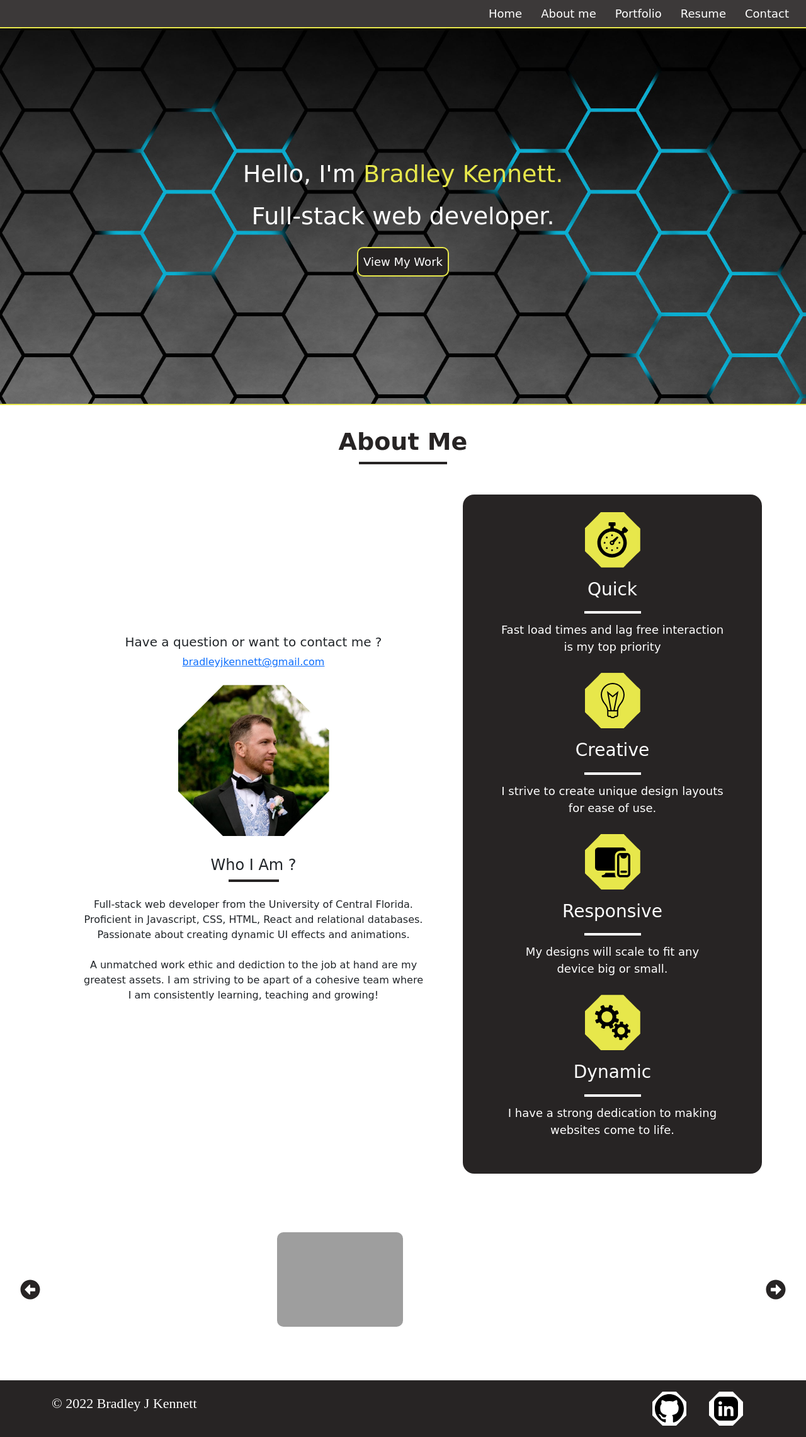
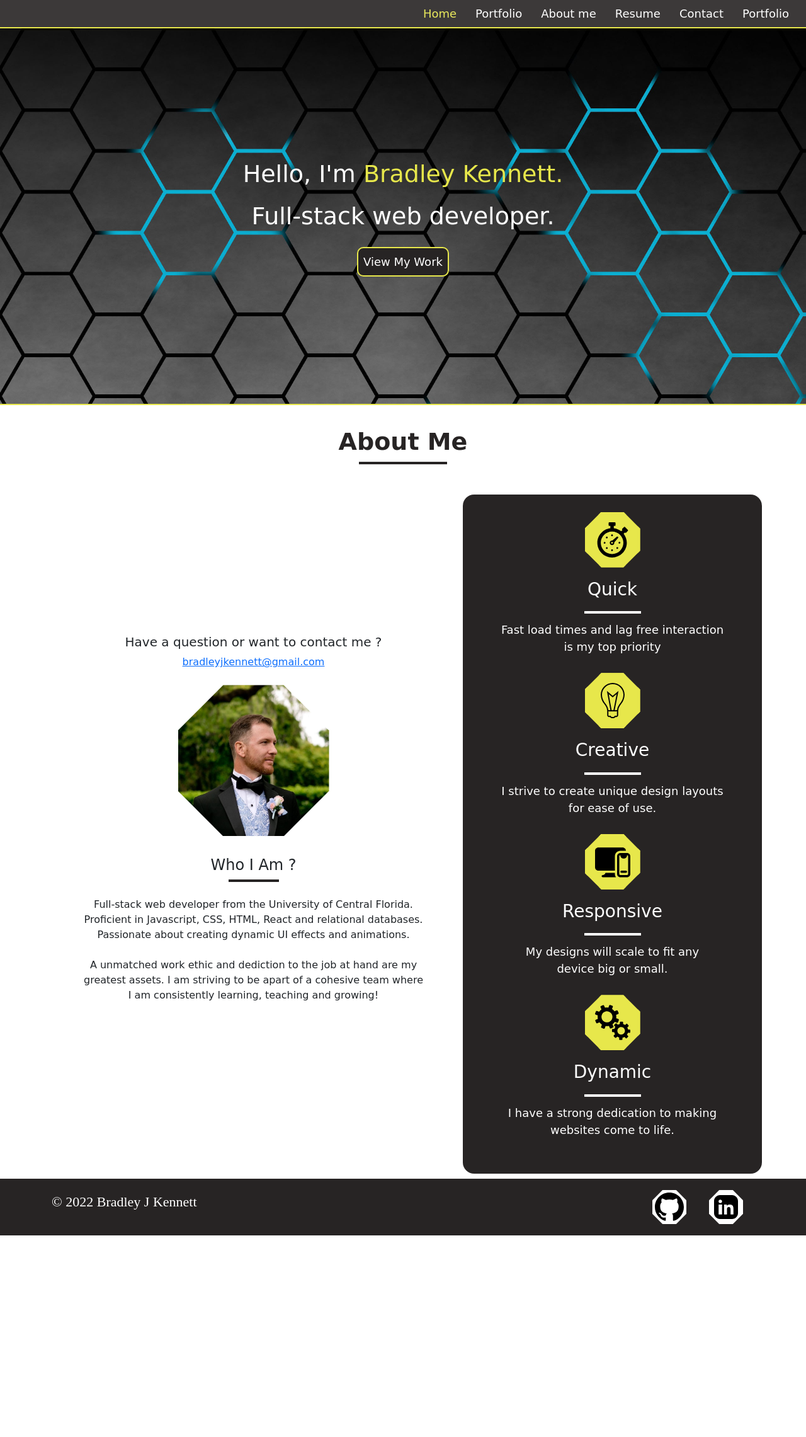
Before and after one commit to Codechef27/react-portfolio, a React (Create React App) app: page / in a window 1280 px wide. Shown: the whole page at 63% size. After the commit the page ends 1961 px from the top, so only its background shows below. Built offline with nearby package versions, Linux system fonts and the light colour scheme; grey boxes are pictures that could not be loaded.

Commit message:
modal add

```diff
--- a/src/App.js
+++ b/src/App.js
@@ -4,7 +4,8 @@ import Hero from './components/Hero';
 import Nav from './components/Nav';
 import AboutMe from './components/About-me';
 import SocialLinks from './components/Footer';
-import Portfolio from './components/Portfolio'
+
+
 
 function App() {
   const [navLinks] = useState([
@@ -13,10 +14,10 @@ function App() {
 
     },
     {
-      name: 'About me',
+      name: 'Portfolio'
     },
     {
-      name: 'Portfolio'
+      name: 'About me'
     },
     {
       name: 'Resume'
@@ -48,7 +49,6 @@ function App() {
         </span>
         <Hero></Hero>
         <AboutMe></AboutMe>
-        <Portfolio></Portfolio>
       </main>
       <footer>
         <SocialLinks></SocialLinks>
--- a/src/components/Carousel.js/index.js
+++ b/src/components/Carousel.js/index.js
@@ -1,28 +1,31 @@
 
 import React, {useState} from "react";
-// import CarouselModal from "../CarouselModal.js/index ";
 import gameReviews from "../../assets/images/carousel/game-reviews.png";
 import theFrontYard from "../../assets/images/carousel/homepage-light.png";
 import { FaArrowAltCircleRight, FaArrowAltCircleLeft } from 'react-icons/fa'
-import screenshot from '../../assets/images/carousel/Screenshot (19).png'
+// import screenshot from '../../assets/images/carousel/Screenshot (19).png'
 
-const Carousel = (images) => {
+const Carousel = ({ isModalOpen, setIsModalOpen } ) => {
     const [recentWork] = useState ([
 
         {
             image: gameReviews,
+            title: "Game reviews",
+            link: 'https://codechef27.github.io/pc-game-reviews/',
             alt: 'game reviews'
         },
         {
             image: theFrontYard,
+            title: 'The Front Yard Market Place',
+            link: 'https://the-front-yard.herokuapp.com/',
             alt: 'the front yard online store'
         },
-        {
-            image: screenshot,
-            alt: 'screenshot '
-        }
+        // {
+        //     image: screenshot,
+        //     alt: 'screenshot '
+        // }
     ])
-
+    const {title, link } = recentWork.length;
     const [currentImage, setCurrentImage] = useState(0)
     const length = recentWork.length;
 
@@ -34,20 +37,15 @@ const Carousel = (images) => {
         setCurrentImage(currentImage === 0 ? length - 1 : currentImage - 1 );
     }
 
-    console.log(currentImage);
-
     if(!Array.isArray(recentWork) || recentWork.length <= 0) {
         return null;
     }
         return (
-        <section className="carousel">
-        <FaArrowAltCircleLeft
-          className="leftArrow"
-            onClick={prevImage}
-        />
-        <FaArrowAltCircleRight
-        className="rightArrow"
-        onClick={nextImage} />
+            <>
+            {isModalOpen ? (
+                <div className="container modalBackdrop">
+                <FaArrowAltCircleLeft className="leftArrow" onClick={prevImage} />
+                <FaArrowAltCircleRight className="rightArrow" onClick={nextImage} />
                 {recentWork.map((image, index) => {
                   return (
                     <div
@@ -56,17 +54,26 @@ const Carousel = (images) => {
                     >
                       {index === currentImage && (
                         <img
-                  className="image"
+                          className="modalContainer"
                           src={image.image}
                           alt={image.alt}
                         />
                       )}
+                      <div>
+                            <h3 className="imageTitle">{title}</h3>
+                        </div>
+                        <div>
+                            <a href={link}><button> Visit </button></a>
+
+                        </div>
                     </div>
                   );
                 })}
-        </section>
-    )
-        // <CarouselModal></CarouselModal>
+               </div>
+            ) : null }
+
+           </>
+         );
 
 
 }
--- a/src/components/Hero/index.js
+++ b/src/components/Hero/index.js
@@ -10,7 +10,7 @@ const About = () => {
               Hello, I'm <span> Bradley Kennett.</span>
             </p>
             <p>Full-stack web developer.</p>
-            <a href="#portfolio">
+            <a href="#Portfolio">
               <button className="btn-1"> View My Work </button>
             </a>
             </span>
--- a/src/components/Nav/index.js
+++ b/src/components/Nav/index.js
@@ -1,5 +1,5 @@
-import React, {useEffect} from "react";
-
+import React, {useEffect, useState} from "react";
+import Carousel from "../Carousel.js";
 
 const Nav = (props) => {
 
@@ -13,7 +13,19 @@ const Nav = (props) => {
         document.title = (currentNavLink.name);
     }, [ currentNavLink ]);
 
+
+  const [isModalOpen, setIsModalOpen] = useState(false)
+
+  const toggleModal = () => {
+    setIsModalOpen(prev => !prev);
+  }
+
+  if(currentNavLink.name == 'Portfolio') {
+     onclick = (toggleModal())
+  }
+
     return (
+        <>
     <header className="container-fluid">
             <section className="d-flex flex-row ">
                 <div className="d-flex ms-auto">
@@ -29,20 +41,37 @@ const Nav = (props) => {
                             <div className="collapse navbar-collapse" id="navbarToggleExternalContent">
                                 <ul className="navbar-nav">
                                     {navLinks.map((navLink) => (
-                                        <li className={`nav-item ${
+                                        <li>
+                                            <span
+                                            >
+                                                <a className={`nav-item ${
                                             currentNavLink.name === navLink.name && 'navActive'
                                             }`}
                                             key={navLink.name}
-                                            >
-                                              <a href={ '#' + (navLink.name)} > <span
-                                            onClick = { () => {
+
+                                               href={ '#' + (navLink.name)}
+                                               onClick =  {  () => {
                                                 setCurrentNavLink(navLink)
-                                            }}
+                                             }}
                                             >
                                             {navLink.name}
-                                            </span></a>
+
+                                            </a></span>
                                         </li>
                                     ))}
+
+                                        <li>
+
+                                        <a className={`nav-item 'navActive'}`}
+                                            key={''}
+                                            href="#portfolio"
+                                            onClick = { () => {
+                                            toggleModal()
+                                        }}
+                                          >Portfolio</a>
+                                         </li>
+
+
 
                                 </ul>
                             </div>
@@ -51,9 +80,14 @@ const Nav = (props) => {
             </section>
 
         </header>
+        <div>
+        <Carousel isModalOpen={isModalOpen} setIsModalOpen={setIsModalOpen} />
+        </div>
+        </>
     )
 
 
 }
 
+
 export default Nav;
--- a/src/components/Portfolio/index.js
+++ /dev/null
@@ -1,14 +0,0 @@
-import React from "react";
-import Carousel from "../Carousel.js";
-
-function Portfolio() {
-
-    return (
-        <section>
-            <Carousel images ></Carousel>
-
-        </section>
-    );
-}
-
-export default Portfolio;
--- a/src/index.css
+++ b/src/index.css
@@ -30,11 +30,7 @@ header {
   /* border-bottom: var(--terttiary-color) 2px solid; */
 }
 
-header a:hover {
-  font-weight: bold;
-  color:var(--terttiary-color);
 
-}
 header a {
   text-decoration: none;
   color: var(--primary-color);
@@ -125,8 +121,18 @@ header a {
   transform: rotate(-135deg);
 }
 
+.nav-item {
+  color: var(--primary-color);
+}
+.nav-item:hover {
+  color: var(--terttiary-color);
+}
 .navActive {
-  color: var(--terttiary-color);
+  color:var(--terttiary-color);
+}
+.imageTitle {
+  display: flex;
+  justify-content: flex-end;
 }
 
 /*------------------------------------------------------------------------*/
@@ -266,19 +272,6 @@ header a {
 }
 /*-----------------------------------------------------------------*/
 
-.portfolio {
-  background-color: var(--secondary-color);
-  width: 600px;
-}
-
-.carousel {
-  position: relative;
-  height: 40vh;
-  display: flex;
-  justify-content: center;
-  align-items: center;
-}
-
 .image {
   width: 50% ;
   border-radius: 10px;
@@ -289,7 +282,7 @@ header a {
   top: 50%;
   right: 32px;
   font-size: 32px;
-  color: var(--secondary-color);
+  color: var(--primary-color);
   z-index: 10;
   cursor: pointer;
   user-select: none;
@@ -300,7 +293,7 @@ header a {
   top: 50%;
   left: 32px;
   font-size: 32px;
-  color: var(--secondary-color);
+  color: var(--primary-color);
   z-index: 10;
   cursor: pointer;
   user-select: none;
@@ -308,23 +301,25 @@ header a {
 }
 
 .modalBackdrop {
-	background: rgba(0, 0, 0, .65);
+  display: flex;
+  justify-content: center;
+  align-items: center;
+	background: rgba(0, 0, 0, .75);
 	bottom: 0;
-	left: 0;
-	overflow: auto;
+	overflow: none;
 	position: fixed;
-	right: 0;
 	top: 0;
 	z-index: 1;
 }
 
 .modalContainer {
-	background: var(--darker);
-	border-radius: 5px;
-	max-width: 100%;
+	background: var(--secondary-color);
+	border-radius: 10px;
+	/* max-width: 90%; */
 	margin: 50px auto;
-	padding: 15px;
-	width: 960px;
+	/* padding: 15px; */
+	width: 500px;
+  height: 500px;
 }
 
 .section-title {
```
Also changed, not shown: src/components/CarouselModal.js/index .js (deleted, +0 -19 lines). Lines whose indentation alone changed are shown as unchanged.
